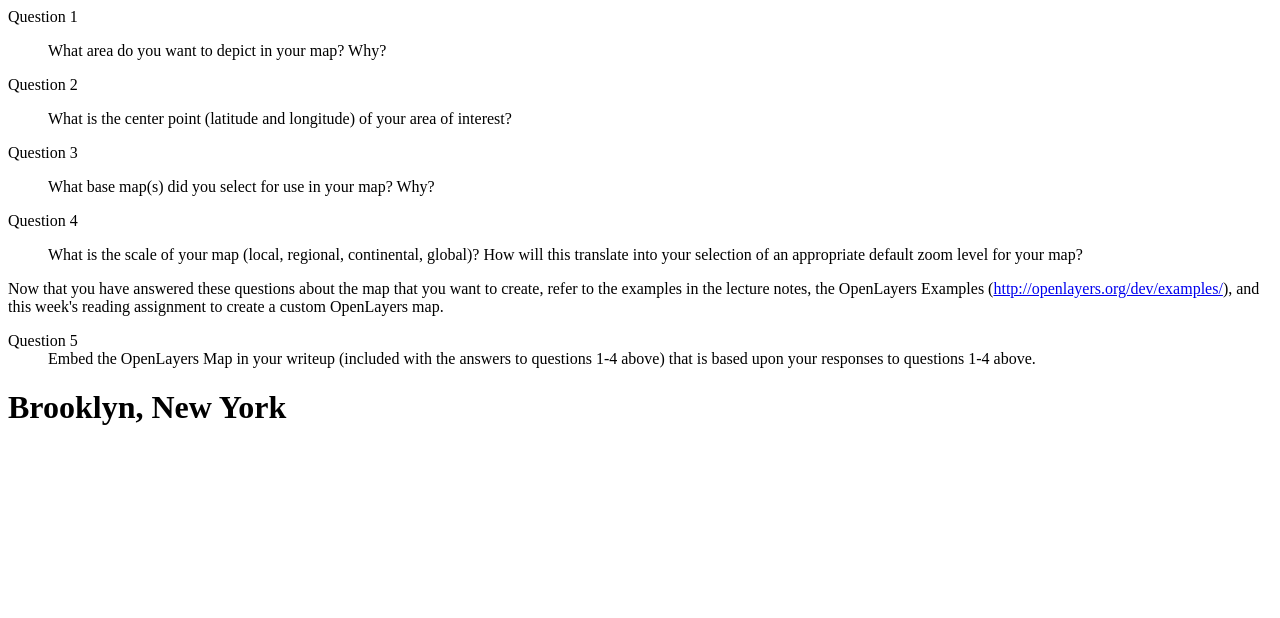
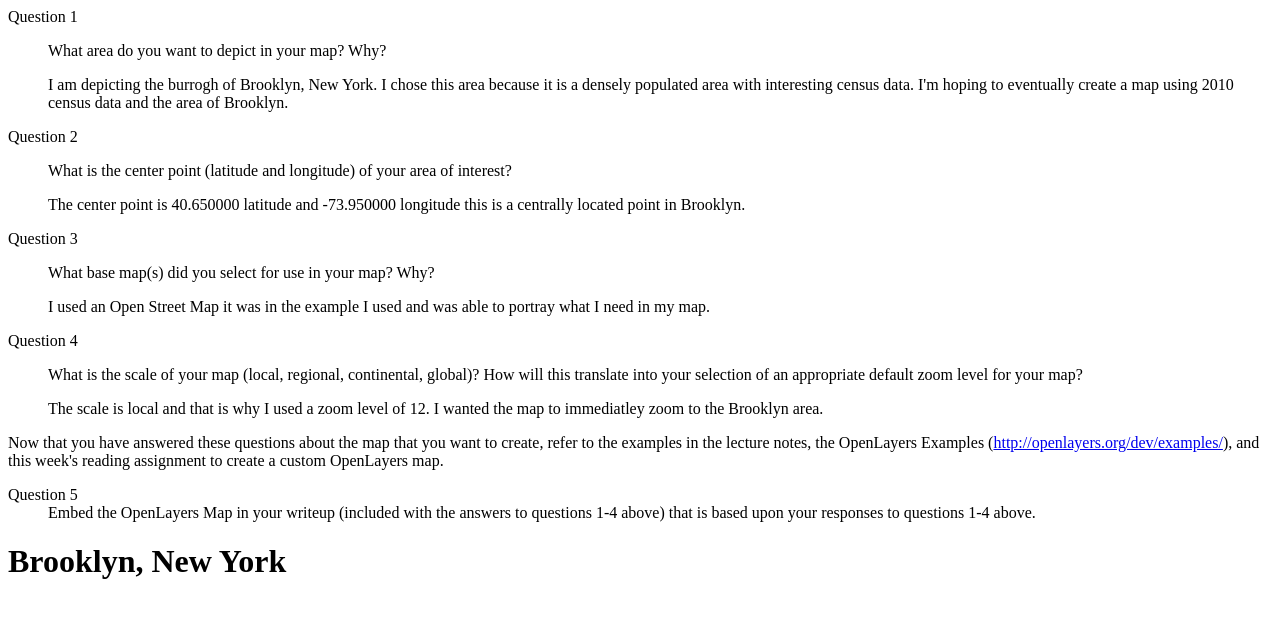
Before and after one commit to jlcmacho/geog485, a plain HTML site: page milestone_10.html in a window 1280 px wide. Drawn offline with Linux system fonts and the light colour scheme; a script that the page names is missing.

Commit message:
Update milestone_10.html

```diff
--- a/milestone_10.html
+++ b/milestone_10.html
@@ -1,15 +1,19 @@
 <dl>
 <dt>Question 1</dt>
 <dd><p>What area do you want to depict in your map? Why?</p>
+<p> I am depicting the burrogh of Brooklyn, New York. I chose this area because it is a densely populated area with interesting census data. I'm hoping to eventually create a map using 2010 census data and the area of Brooklyn.  </p>
 </dd>
 <dt>Question 2</dt>
 <dd><p>What is the center point (latitude and longitude) of your area of interest?</p>
+<p> The center point is 40.650000 latitude and -73.950000 longitude this is a centrally located point in Brooklyn.</p>
 </dd>
 <dt>Question 3</dt>
 <dd><p>What base map(s) did you select for use in your map? Why?</p>
+<p> I used an Open Street Map it was in the example I used and was able to portray what I need in my map.</p>
 </dd>
 <dt>Question 4</dt>
 <dd><p>What is the scale of your map (local, regional, continental, global)? How will this translate into your selection of an appropriate default zoom level for your map?</p>
+<p> The scale is local and that is why I used a zoom level of 12. I wanted the map to immediatley zoom to the Brooklyn area. </p>
 </dd>
 </dl>
 <p>Now that you have answered these questions about the map that you want to create, refer to the examples in the lecture notes, the OpenLayers Examples (<a href="http://openlayers.org/dev/examples/">http://openlayers.org/dev/examples/</a>), and this week's reading assignment to create a custom OpenLayers map.</p>
```
